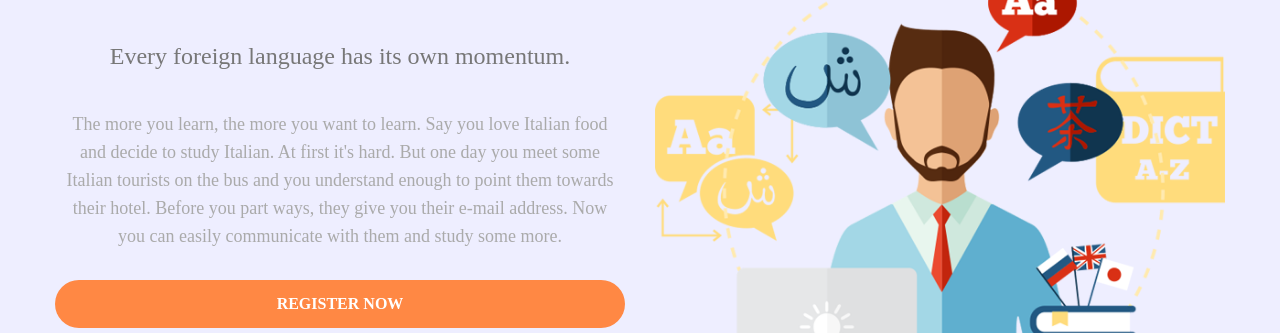
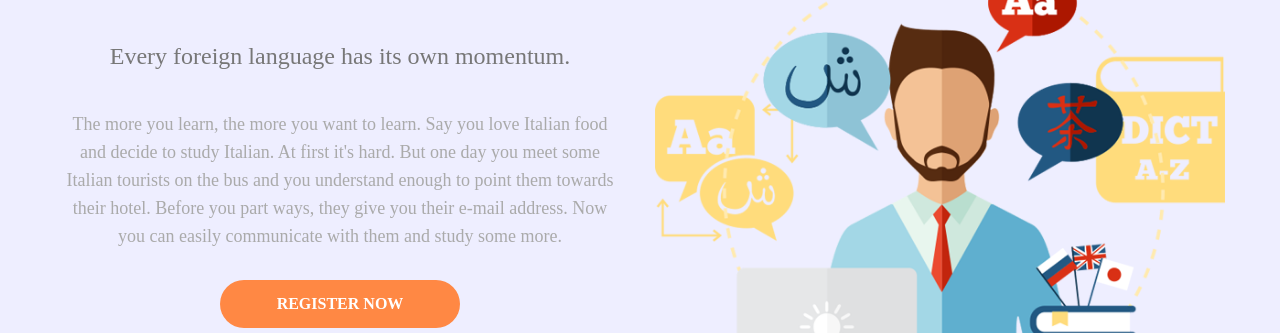
Before and after one commit to g13579112000/Demo-TOYOTA, a plain HTML site: page RWD/RWD-Index.html in a window 1280 px wide. Shown: the part 619-952 px from the top of the page. Drawn offline with nearby package versions, Linux system fonts and the light colour scheme.

Commit message:
尺寸修改

```diff
--- a/RWD/RWD-Index.css
+++ b/RWD/RWD-Index.css
@@ -154,6 +154,7 @@
 }
 
 .Contain .Contain-txt a {
+    width: 140px;
     color: white;
     font-size: 16px;
     font-weight: bold;
@@ -161,7 +162,7 @@
     text-decoration: none;
     border-radius: 30px;
     background-color: #f84;
-    margin: 20px 0;
+    margin: 20px auto;
     box-shadow: inset 0px 0px 0px 0px #fa6;
     transition: .5s;
 }
```
